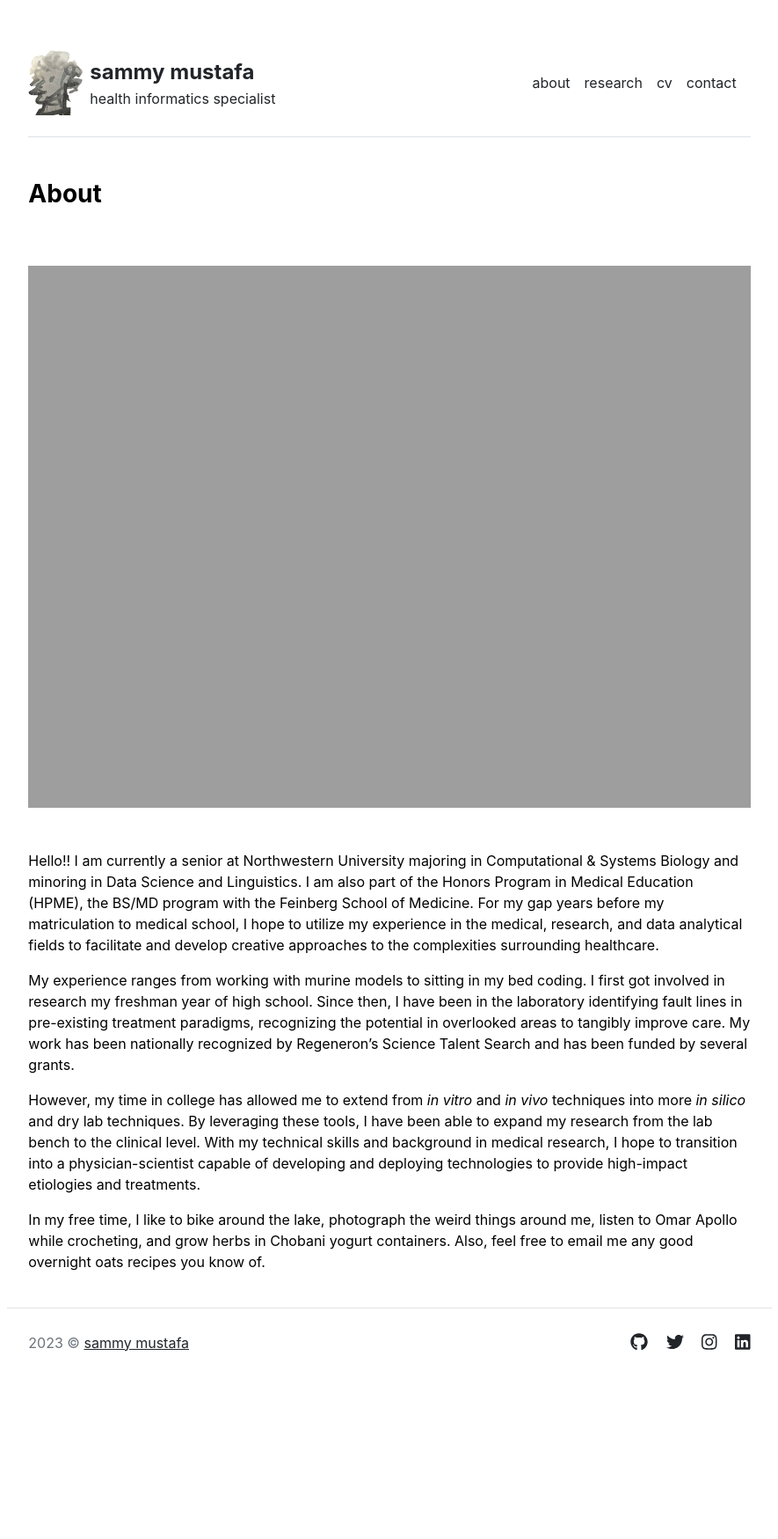
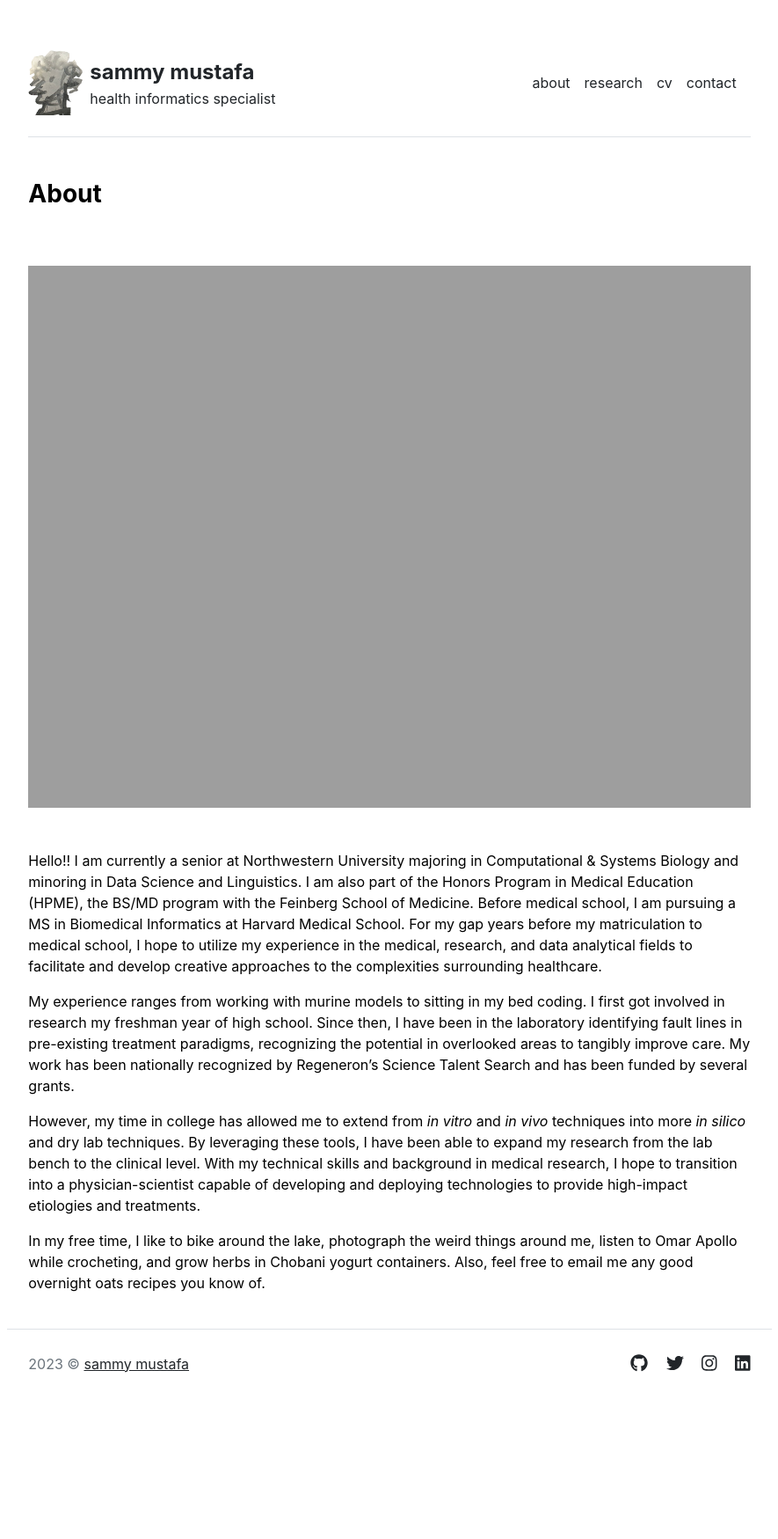
Before and after one commit to sammymustafa/sammymustafa.github.io, a Jekyll site: the page built from about.md, in a window 1280 px wide. Shown: the whole page at 88% size, without its empty margins (197-1082 px from the left). Built offline with Jekyll 4.4.1, drawn with Linux system fonts in a browser that asks for light colours; before the commit the page ends 1725 px from its top, so only the background shows below that.

Commit message:
added hms

```diff
--- a/about.md
+++ b/about.md
@@ -3,7 +3,7 @@ layout: about
 title: "about"
 ---
 
-Hello!! I am currently a senior at Northwestern University majoring in Computational & Systems Biology and minoring in Data Science and Linguistics. I am also part of the Honors Program in Medical Education (HPME), the BS/MD program with the Feinberg School of Medicine. For my gap years before my matriculation to medical school, I hope to utilize my experience in the medical, research, and data analytical fields to facilitate and develop creative approaches to the complexities surrounding healthcare.
+Hello!! I am currently a senior at Northwestern University majoring in Computational & Systems Biology and minoring in Data Science and Linguistics. I am also part of the Honors Program in Medical Education (HPME), the BS/MD program with the Feinberg School of Medicine. Before medical school, I am pursuing a MS in Biomedical Informatics at Harvard Medical School. For my gap years before my matriculation to medical school, I hope to utilize my experience in the medical, research, and data analytical fields to facilitate and develop creative approaches to the complexities surrounding healthcare.
 
 My experience ranges from working with murine models to sitting in my bed coding. I first got involved in research my freshman year of high school. Since then, I have been in the laboratory identifying fault lines in pre-existing treatment paradigms, recognizing the potential in overlooked areas to tangibly improve care. My work has been nationally recognized by Regeneron's Science Talent Search and has been funded by several grants.
 
```
